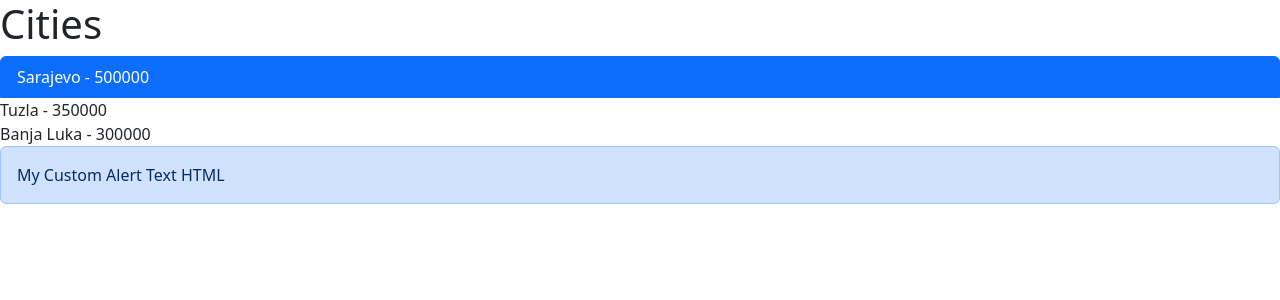
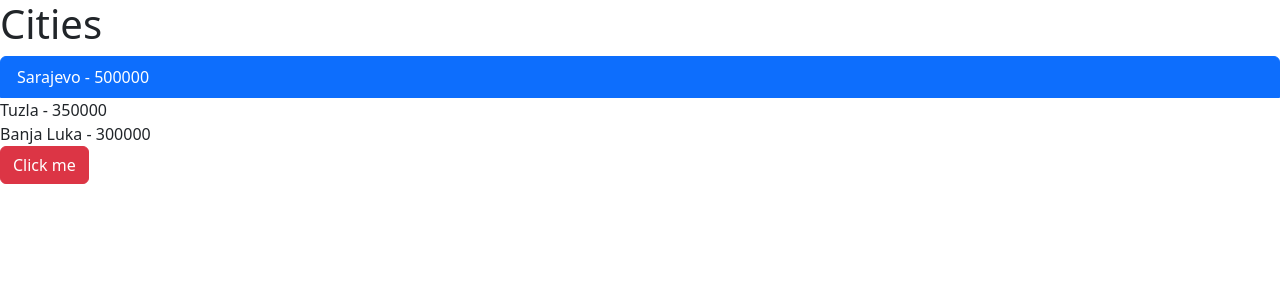
Before and after one commit to ibecir/react-vite-frontend, a React (Vite) app: page / in a window 1280 px wide. Shown: the top 300 px of the page. Built offline with nearby package versions, Linux system fonts and the light colour scheme.

Commit message:
New components

```diff
--- a/src/App.tsx
+++ b/src/App.tsx
@@ -1,18 +1,27 @@
+import { MouseEvent, useState } from "react";
 import Alert from "./components/Alert/Alert";
+import Button from "./components/Button";
 import ListGroup from "./components/ListGroup";
 import { Item } from "./utils/types";
-
-const cities: Item[] = [
-  { id: 1, name: "Sarajevo", population: 500_000 },
-  { id: 2, name: "Tuzla", population: 350_000 },
-  { id: 3, name: "Banja Luka", population: 300_000 },
-];
+import { ButtonColors } from "./constants";
+import { cities } from "./constants";
 
 const handleSelectItem = (item: Item) => {
   console.log("THE APP ITEM IS ", item);
 };
 
 function App() {
+  const [isAlertVisible, setIsAlertVisible] = useState(false);
+
+  const handleButtonClick = (event: MouseEvent): void => {
+    console.log(event);
+    setIsAlertVisible(!isAlertVisible);
+  };
+
+  const handleAlertClose = (): void => {
+    setIsAlertVisible(!isAlertVisible);
+  };
+
   return (
     <>
       <ListGroup
@@ -20,9 +29,14 @@ function App() {
         heading="Cities"
         onSelectItem={handleSelectItem}
       ></ListGroup>
-      <Alert>
-        My Custom Alert Text <span>HTML</span>
-      </Alert>
+      {isAlertVisible && (
+        <Alert onClose={handleAlertClose}>
+          My Custom Alert Text <span>HTML</span>
+        </Alert>
+      )}
+      <Button color={ButtonColors.danger} onClick={handleButtonClick}>
+        Click me
+      </Button>
     </>
   );
 }
--- a/src/components/Alert/Alert.tsx
+++ b/src/components/Alert/Alert.tsx
@@ -2,12 +2,20 @@ import { ReactNode } from "react";
 
 type AlertProps = {
   children: ReactNode;
+  onClose: () => void;
 };
 
-const Alert = ({ children }: AlertProps) => {
+const Alert = ({ children, onClose }: AlertProps) => {
   return (
-    <div className="alert alert-primary" role="alert">
+    <div className="alert alert-primary alert-dismissible" role="alert">
       {children}
+      <button
+        type="button"
+        className="btn-close"
+        data-bs-dismiss="alert"
+        aria-label="Close"
+        onClick={onClose}
+      ></button>
     </div>
   );
 };
--- /dev/null
+++ b/src/components/Button/Button.tsx
@@ -0,0 +1,26 @@
+import { MouseEvent, ReactNode } from "react";
+import { ButtonColors } from "../../constants";
+
+type ButtonProps = {
+  children: ReactNode;
+  color?: ButtonColors;
+  onClick: (event: MouseEvent) => void;
+};
+const Button = ({
+  children,
+  color = ButtonColors.primary,
+  onClick,
+}: ButtonProps) => {
+  return (
+    <button
+      className={"btn btn-" + color}
+      onClick={(event) => {
+        onClick(event);
+      }}
+    >
+      {children}
+    </button>
+  );
+};
+
+export default Button;
--- /dev/null
+++ b/src/components/Button/index.ts
@@ -0,0 +1 @@
+export { default } from './Button'
--- /dev/null
+++ b/src/constants.ts
@@ -0,0 +1,14 @@
+import { Item } from "./utils/types";
+
+export enum ButtonColors {
+    "primary" = "primary",
+    "secondary" = "secondary",
+    "danger" = "danger",
+    "warning" = "warning",
+}
+
+export const cities: Item[] = [
+    { id: 1, name: "Sarajevo", population: 500_000 },
+    { id: 2, name: "Tuzla", population: 350_000 },
+    { id: 3, name: "Banja Luka", population: 300_000 },
+];
```
